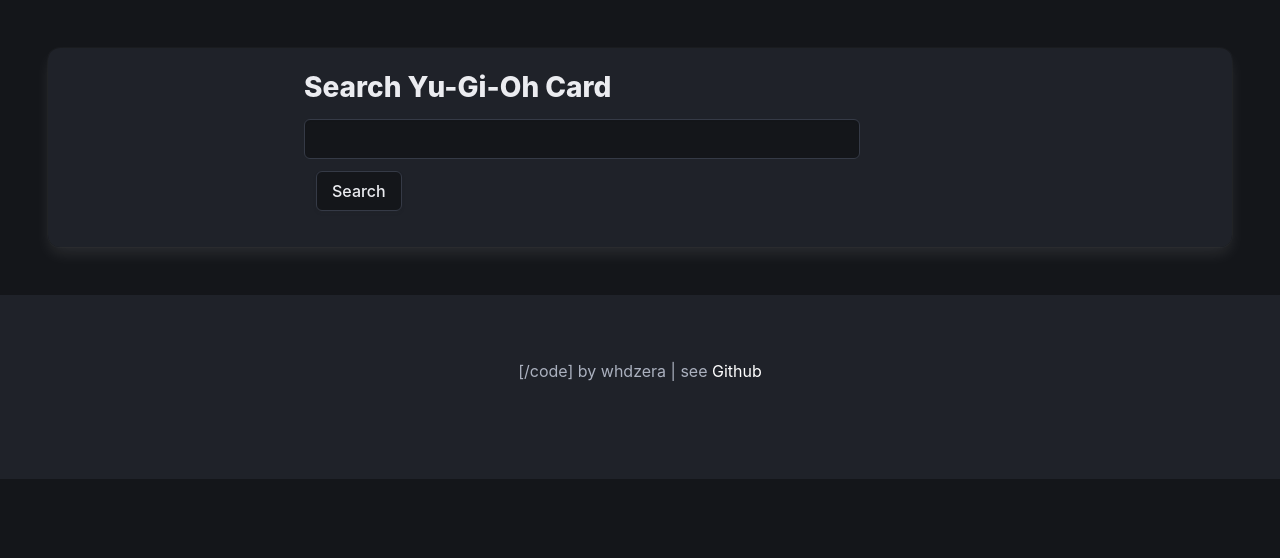
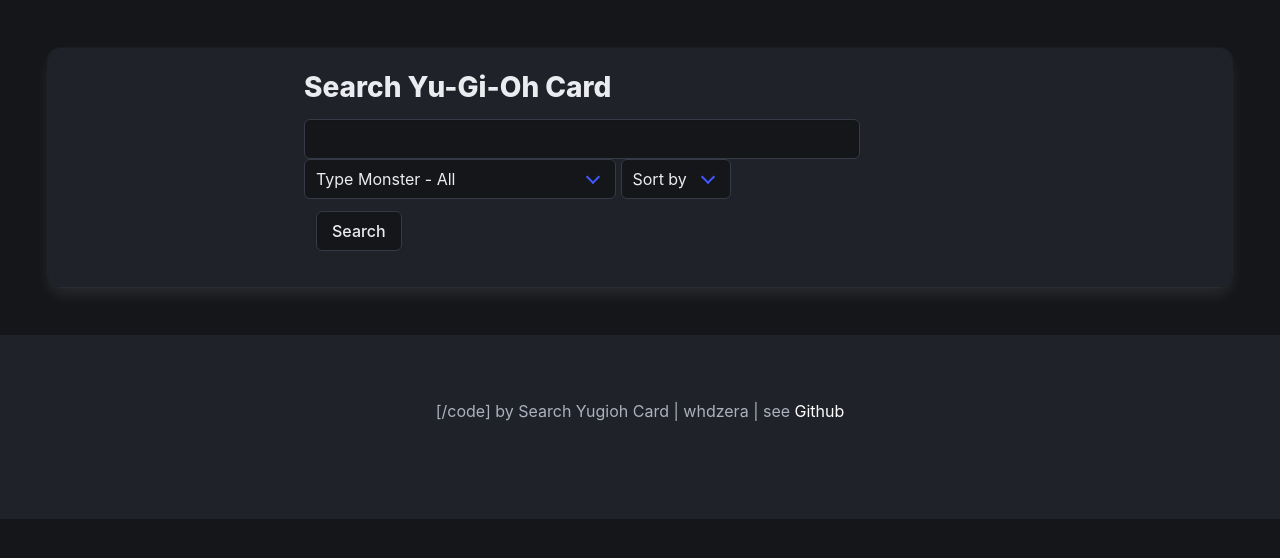
Before and after one commit to rokhimin/jekyll-search-yugioh-card, a Jekyll site: the page built from index.markdown, in a window 1280 px wide. Shown: the top 558 px of the page. Built offline with Jekyll 4.4.1, drawn with Linux system fonts in a browser that asks for light colours; part of the change alters nothing that is shown.

Commit message:
added sort by

```diff
--- a/_config.yml
+++ b/_config.yml
@@ -1,4 +1,4 @@
-title: whdzera
+title: Search Yugioh Card | whdzera
 email: whdzera@gmail.com
 baseurl: "/jekyll-search-yugioh-card" # the subpath of your site, e.g. /blog
 url: "" # the base hostname & protocol for your site, e.g. http://example.com
--- a/_layouts/home.html
+++ b/_layouts/home.html
@@ -1,7 +1,6 @@
 ---
 layout: default
 ---
-
 
 <div class="hero">
   <div class="hero-body">
@@ -16,13 +15,55 @@ layout: default
 
                           <h2 cleass="is-centered">Search Yu-Gi-Oh Card</h2>
                                   <form id="card-form">
-                                       <input class="input" type="text" id="card-name" name="card-name" />
-
+                                      <input class="input" type="search" id="card-name" name="card-name" />
+                                      <div class="select">
+                                      <select id="monster-type">
+                                          <option value="">Type Monster - All</option>
+                                          <option value="type=Effect Monster&">Effect Monster</option>
+                                          <option value="type=Spell Card&">Spell Card</option>
+                                          <option value="type=Trap Card&">Trap Card</option>
+                                          <option value="type=Flip Effect Monster&">Flip Effect Monster</option>
+                                          <option value="type=Fusion Monster&">Fusion Monster</option>
+                                          <option value="type=Gemini Monster&">Gemini Monster</option>
+                                          <option value="type=Normal Monster&">Normal Monster</option>
+                                          <option value="type=Normal Tuner Monster&">Normal Tuner Monster</option>
+                                          <option value="type=Ritual Monster&">Ritual Monster</option>
+                                          <option value="type=Ritual Effect Monster&">Ritual Effect Monster</option>
+                                          <option value="type=Spirit Monster&">Spirit Monster</option>
+                                          <option value="type=Synchro Monster&">Synchro Monster</option>
+                                          <option value="type=Synchro Tuner Monster&">Synchro Tuner Monster</option>
+                                          <option value="type=Token&">Token</option>
+                                          <option value="type=Toon Monster&">Toon Monster</option>
+                                          <option value="type=Tuner Monster&">Tuner Monster</option>
+                                          <option value="type=Union Effect Monster&">Union Effect Monster</option>
+                                          <option value="type=XYZ Monster&">XYZ Monster</option>
+                                          <option value="type=Link Monster&">Link Monster</option>
+                                          <option value="type=Pendulum Effect Monster&">Pendulum Effect Monster</option>
+                                          <option value="type=Pendulum Effect Fusion Monster&">Pendulum Effect Fusion Monster</option>
+                                          <option value="type=Pendulum Effect Ritual Monster&">Pendulum Effect Ritual Monster</option>
+                                          <option value="type=Pendulum Flip Effect Monster&">Pendulum Flip Effect Monster</option>
+                                          <option value="type=Pendulum Normal Monster&">Pendulum Normal Monster</option>
+                                          <option value="type=Pendulum Tuner Effect Monster&">Pendulum Tuner Effect Monster</option>
+                                          <option value="type=Synchro Pendulum Effect Monster&">Synchro Pendulum Effect Monster</option>
+                                          <option value="type=XYZ Pendulum Effect Monster&">XYZ Pendulum Effect Monster</option>
+                                        </select>
+                                        </div>
+                                        <div class="select">
+                                          <select id="sort-type">
+                                              <option value="">Sort by</option>
+                                              <option value="sort=new&">Newest</option>
+                                              <option value="sort=name&">Name</option>
+                                              <option value="sort=atk&">ATK</option>
+                                              <option value="sort=def&">DEF</option>
+                                              <option value="sort=level&">Level</option>
+                                              </select>
+                                          </div>
 
                               <div class="column is-one-fifth">
                                   <input id="btn-load" class="button" type="submit" value="Search" />
 
                                   </form></div>
+
 
                               </div>
 
@@ -37,7 +78,7 @@ layout: default
 
 
 
-<div id="loading"><img src="{{ site.files }}/assets/loading.gif" /></div>
+<div id="loading"><img src="loading.gif" /></div>
 <div id="card-info">
 
 </div>
@@ -47,6 +88,9 @@ $(document).ready(function() {
 $("#btn-load").click(function(event) {
 event.preventDefault();
 var cardName = $("#card-name").val();
+var typeMons = $("#monster-type").val();
+var sortMons = $("#sort-type").val();
+
 if (cardName === "") {
 $("#card-info").html(`
   <article class="message is-link">
@@ -59,7 +103,7 @@ if (cardName === "") {
 $("#loading").show();
 $.ajax({
 type: "GET",
- url: "https://db.ygoprodeck.com/api/v7/cardinfo.php?fname=" + cardName,
+url: "https://db.ygoprodeck.com/api/v7/cardinfo.php?" + typeMons + sortMons +"fname=" + cardName,
 dataType: "json",
 success: function(data) {
   $("#loading").hide();
@@ -95,7 +139,7 @@ $.ajax({
       var data_mark = ""
     } else if (cardData.type === "Link Monster") {
       var data_atr = `[${cardData.attribute}]`
-       var data_lvl = `[Level/Rank: ${cardData.level}]`
+      var data_lvl = ``
       var data_atk = `[ATK: ${cardData.atk}]`
       var data_def = ""
       var data_sc = ""
```
Lines whose indentation alone changed are shown as unchanged.
